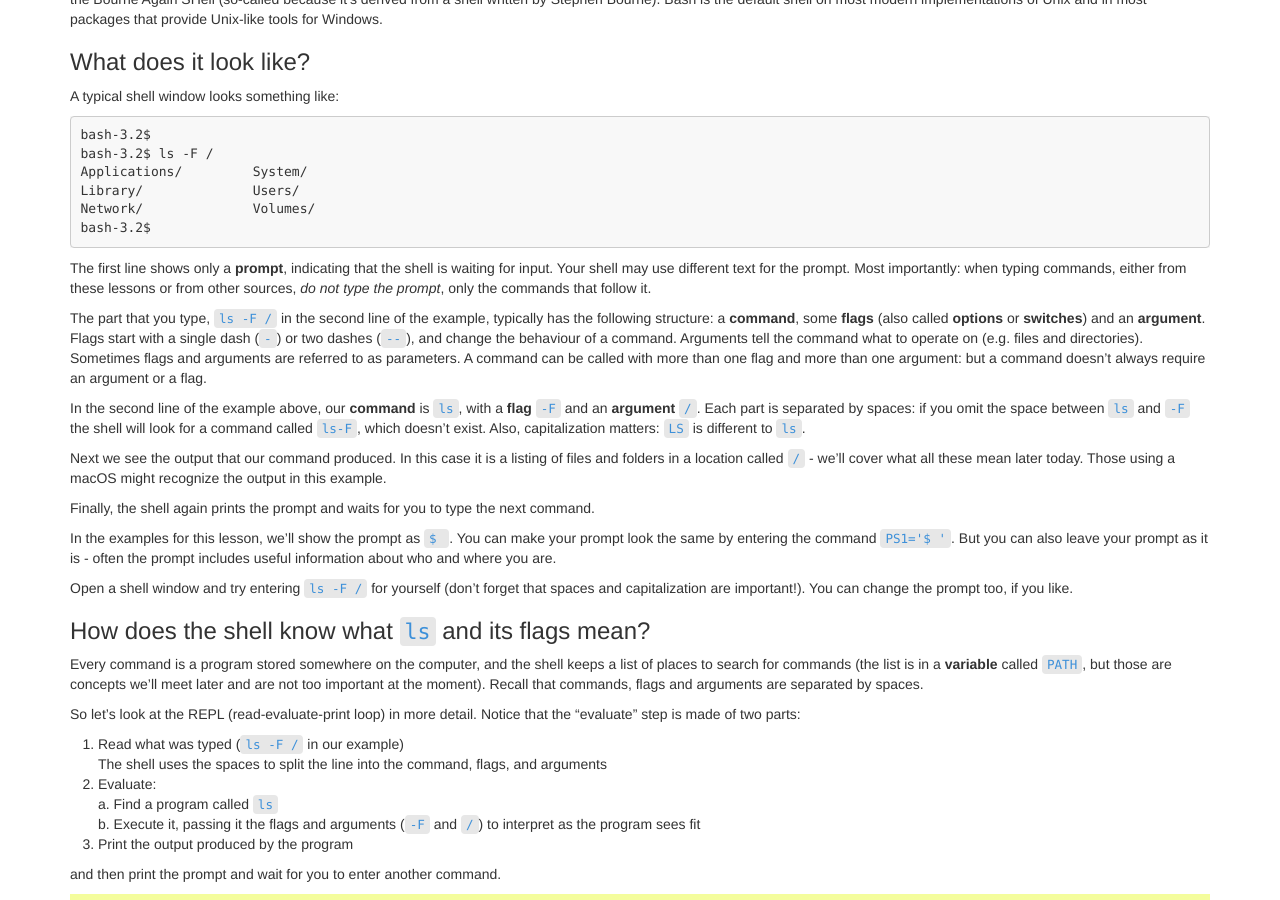
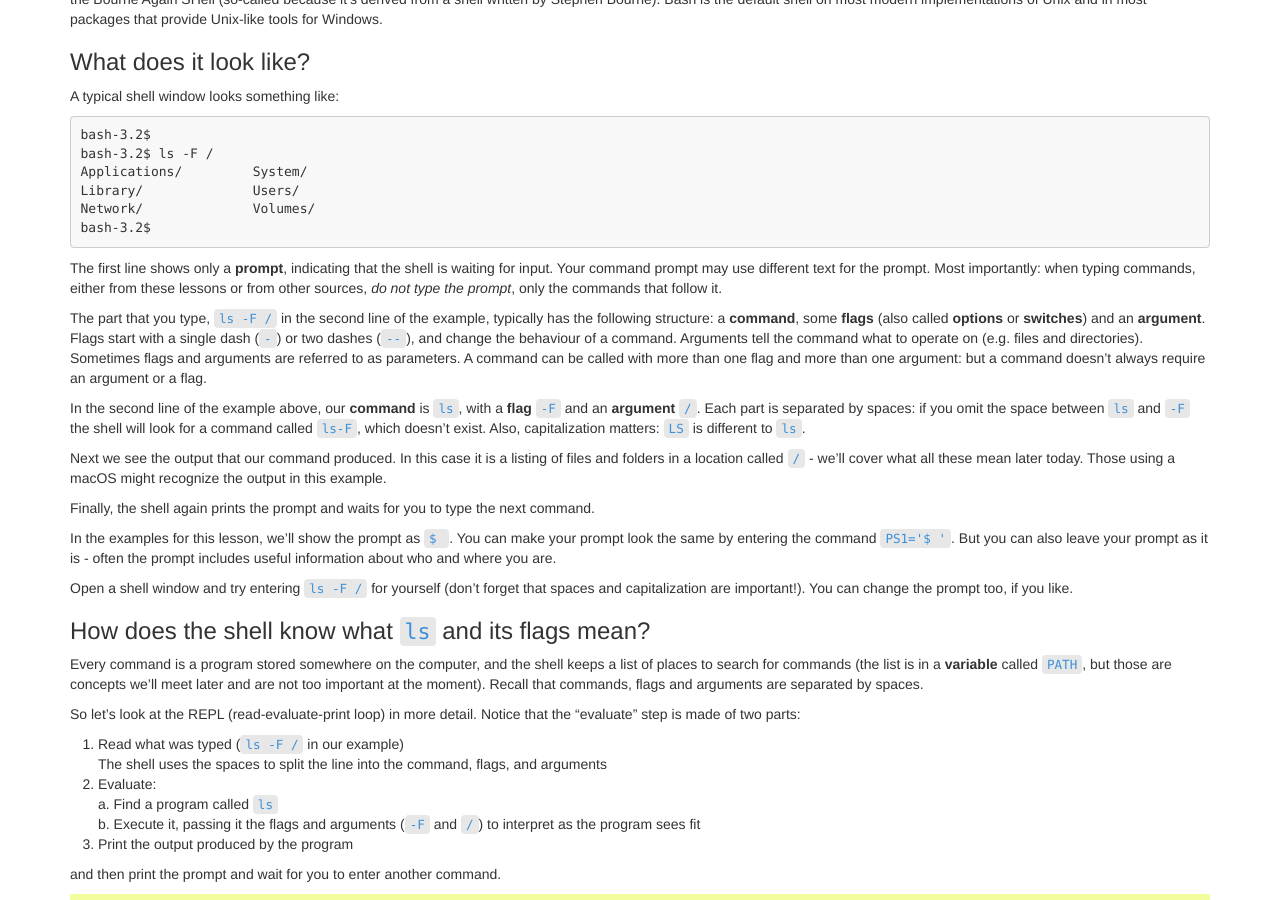
Before and after one commit to LucaDiStasio/wincmd-novice, a Jekyll site: the page built from _episodes/01-intro.md, in a window 1280 px wide and 900 px high, scrolled down 835 px. Built offline with Jekyll 4.4.1, drawn with Linux system fonts in a browser that asks for light colours.

Commit message:
commit on 16/10/2018 at 17:02:12

```diff
--- a/_episodes/01-intro.md
+++ b/_episodes/01-intro.md
@@ -76,7 +76,7 @@ bash-3.2$
 
 The first line shows only a **prompt**,
 indicating that the shell is waiting for input.
-Your shell may use different text for the prompt. Most importantly:
+Your command prompt may use different text for the prompt. Most importantly:
 when typing commands, either from these lessons or from other sources,
 *do not type the prompt*, only the commands that follow it.
 
```
